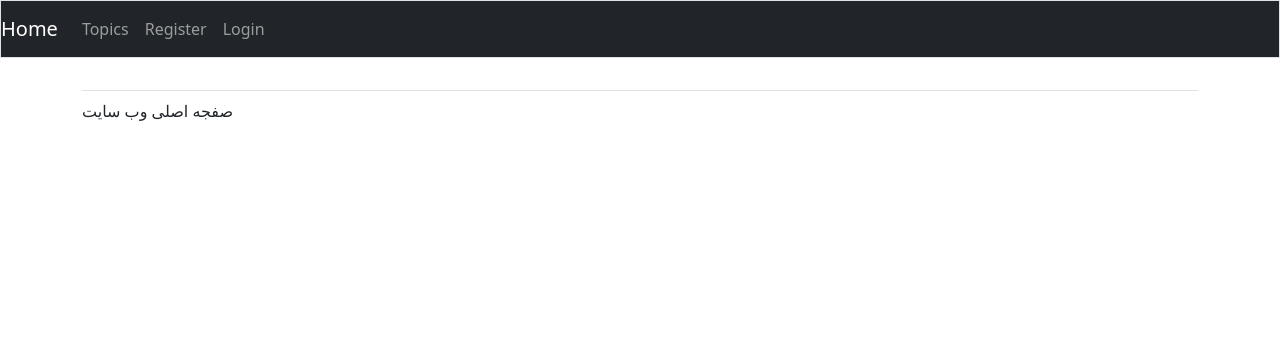
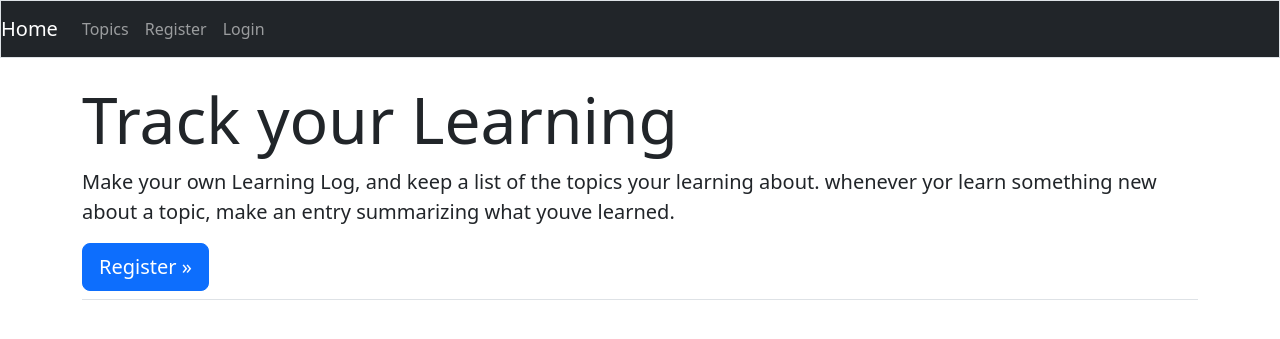
Before and after one commit to siak021/django_project, a Django app: page / in a window 1280 px wide. Shown: the top 339 px of the page. Run offline with Django 5.2, Linux system fonts and the light colour scheme; some libraries are stand-ins or nearby versions.

Commit message:
styling index.html with bootstrap5

```diff
--- a/app1/templates/app1/index.html
+++ b/app1/templates/app1/index.html
@@ -1,9 +1,13 @@
 
 {% extends "app1/base.html" %}
 
-{% block content %}
-    <p>
-        <t>صفجه اصلی وب سایت</t>
-    </p>
-
-{% endblock content %}
+{% block page_header %}
+    <div class="jumbotron">
+        <h1 class="display-3">Track your Learning</h1>
+        <p class="lead">Make your own Learning Log, and keep a list of
+            the topics your learning about. whenever yor learn something new about a
+            topic, make an entry summarizing what youve learned.
+        </p>
+        <a class="btn btn-lg btn-primary" href="{% url 'users:register' %}">Register &raquo;</a>
+    </div>
+{% endblock page_header %}
```
